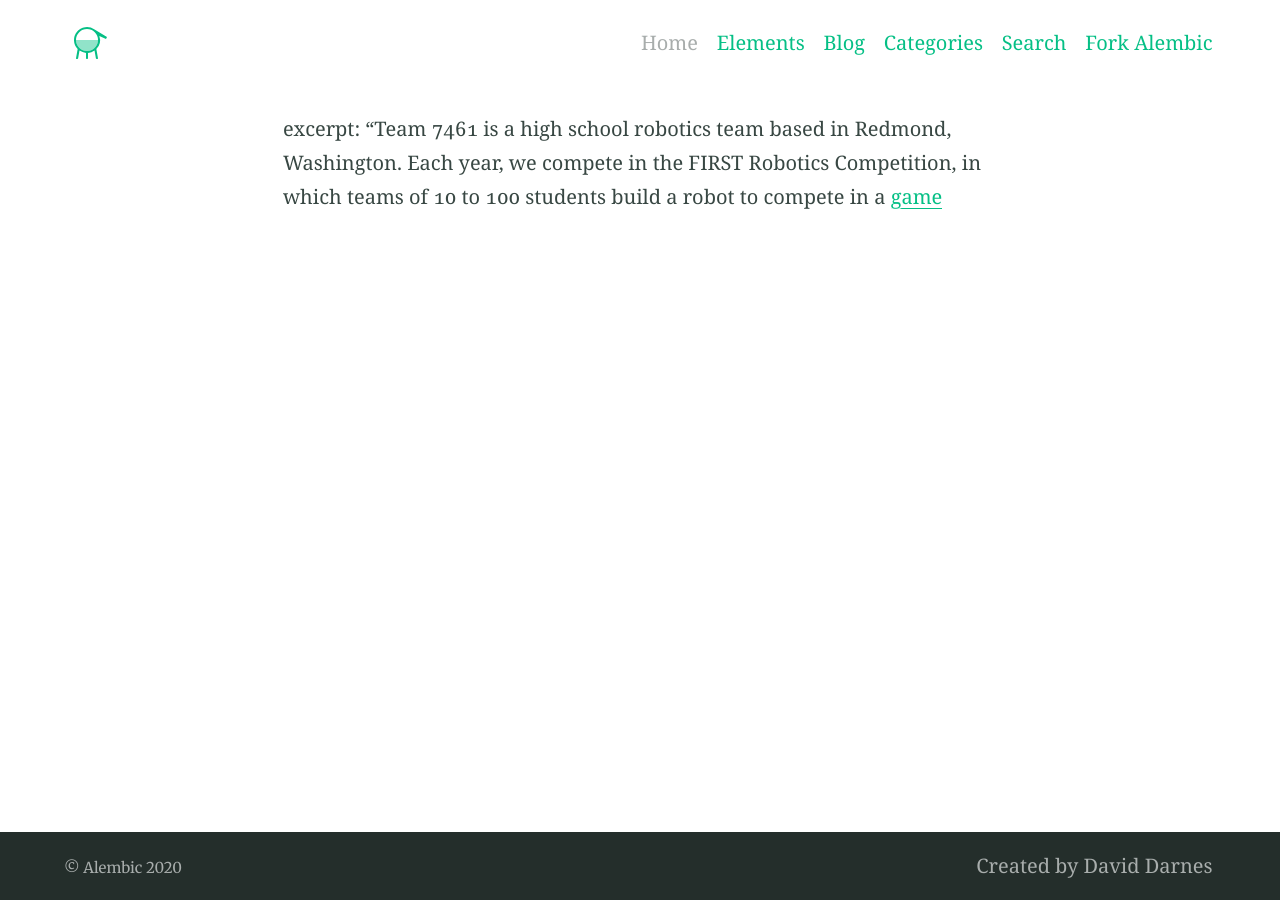
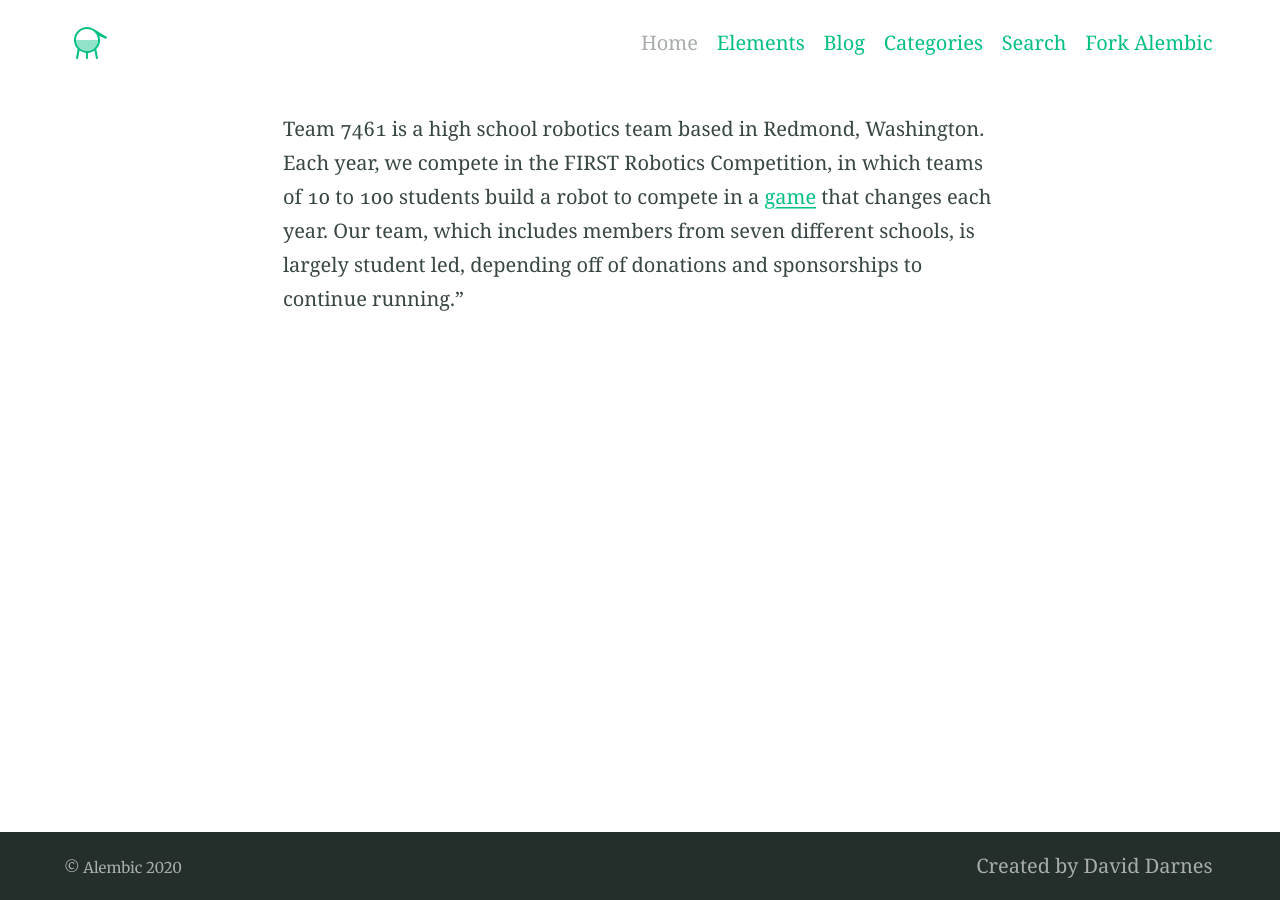
Before and after one commit to daviddarnes/alembic, a Jekyll site: the page built from index.md, in a window 1280 px wide. Built offline with Jekyll 4.4.1, drawn with Linux system fonts in a browser that asks for light colours; our own code applies the rules of GitHub Pages for plain Markdown files.

Commit message:
fix stuff

```diff
--- a/index.md
+++ b/index.md
@@ -4,10 +4,10 @@ feature_text: |
   ## Sushi Squad
   A community FIRST Robotics Competition team based in Redmond, WA
 feature_image: "https://picsum.photos/1300/400?image=989"
-excerpt: "Team 7461 is a high school robotics team based in Redmond, Washington. Each year, we compete in the FIRST Robotics Competition, in which teams of 10 to 100 students build a robot to compete in a [game](https://www.youtube.com/watch?v=gmiYWTmFRVE)
-that changes each year. Our team, which includes members from seven different schools, is largely student led, depending off of donations and sponsorships to continue running.
+that changes each year. Our team, which includes members from seven different schools, is largely student led, depending off of donations and sponsorships to continue running."
 {% include button.html text="Github" icon="github" link="https://github.com/SushiSquad7461" color="#0366d6" %}
 layout: page
 ---
 
-excerpt: "Team 7461 is a high school robotics team based in Redmond, Washington. Each year, we compete in the FIRST Robotics Competition, in which teams of 10 to 100 students build a robot to compete in a [game](https://www.youtube.com/watch?v=gmiYWTmFRVE)
+Team 7461 is a high school robotics team based in Redmond, Washington. Each year, we compete in the FIRST Robotics Competition, in which teams of 10 to 100 students build a robot to compete in a [game](https://www.youtube.com/watch?v=gmiYWTmFRVE)
+that changes each year. Our team, which includes members from seven different schools, is largely student led, depending off of donations and sponsorships to continue running."
```
